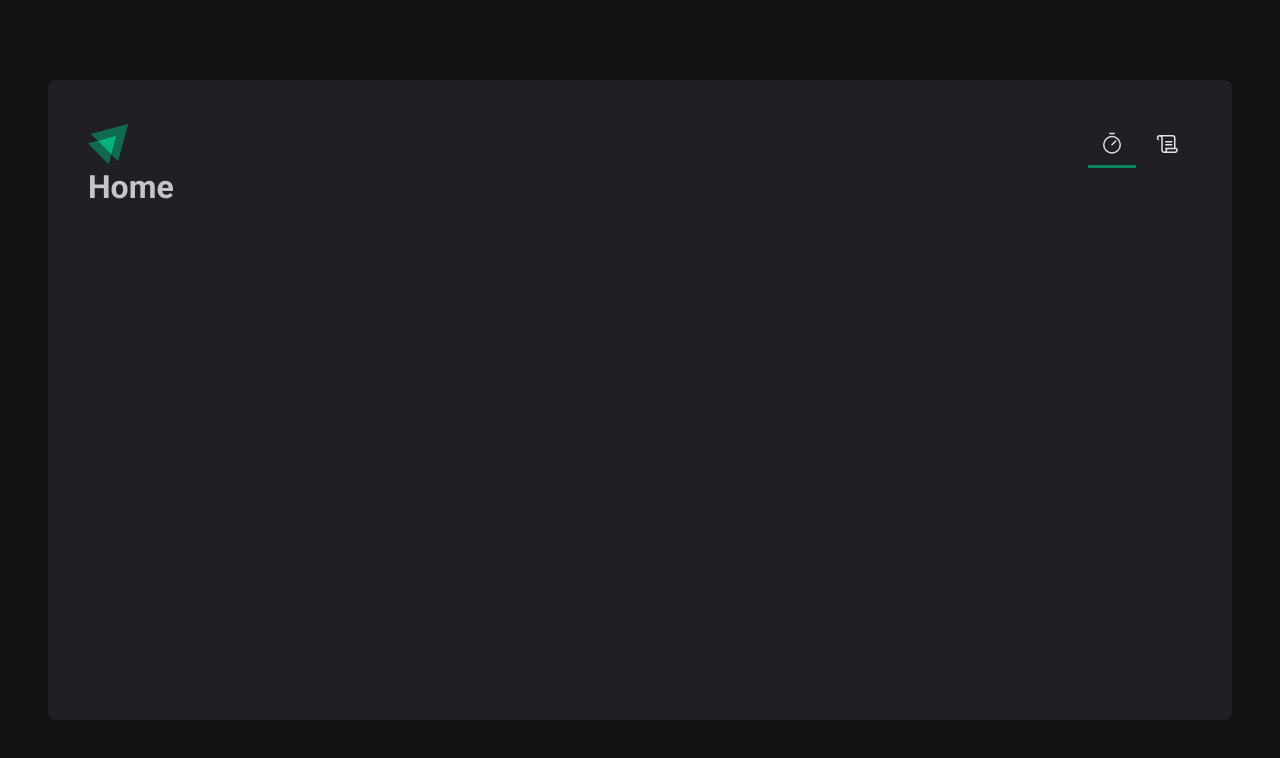
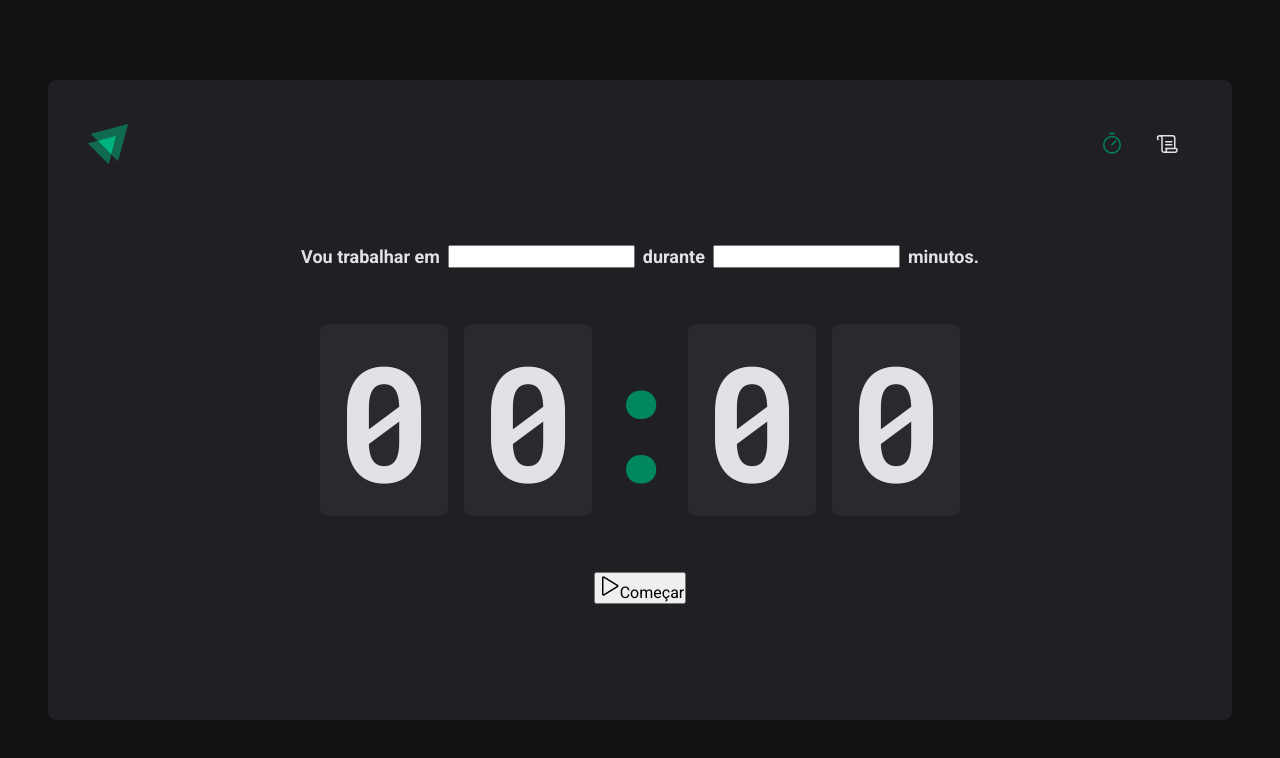
Before and after one commit to Maiquinho/ignite-timer, a React (Vite) app: page / in a window 1280 px wide. Shown: the top 758 px of the page. Built offline with nearby package versions, Linux system fonts and the light colour scheme.

Commit message:
Páginas e rotas - Página: Home

```diff
--- a/src/components/Header/styles.ts
+++ b/src/components/Header/styles.ts
@@ -27,12 +27,11 @@
         border-color 0.2s;
     }
 
-    a:hover,
-    a.active {
+    a:hover {
       border-bottom: 3px solid ${(props) => props.theme['green-500']};
     }
 
-    a.active:hover {
+    a.active {
       color: ${(props) => props.theme['green-500']};
     }
   }
--- a/src/global.ts
+++ b/src/global.ts
@@ -16,6 +16,7 @@
     body {
         background: ${(props) => props.theme['gray-900']};
         color: ${(props) => props.theme['gray-300']};
+        -webkit-font-smoothing: antialiased;
     }
 
     body, input, textarea, button {
--- a/src/pages/Home.tsx
+++ /dev/null
@@ -1,3 +0,0 @@
-export function Home() {
-  return <h1>Home</h1>
-}
--- /dev/null
+++ b/src/pages/Home/index.tsx
@@ -0,0 +1,38 @@
+import { Play } from '@phosphor-icons/react'
+import {
+  CountdownContainer,
+  FormContainer,
+  HomeContainer,
+  Separator,
+} from './styles'
+
+export function Home() {
+  return (
+    <HomeContainer>
+      <form>
+        <FormContainer>
+          <label htmlFor="task">Vou trabalhar em</label>
+          <input type="text" id="task" />
+
+          <label htmlFor="minutesAmount">durante</label>
+          <input type="number" id="minutesAmount" />
+
+          <span>minutos.</span>
+        </FormContainer>
+
+        <CountdownContainer>
+          <span>0</span>
+          <span>0</span>
+          <Separator>:</Separator>
+          <span>0</span>
+          <span>0</span>
+        </CountdownContainer>
+
+        <button>
+          <Play size={24} />
+          Começar
+        </button>
+      </form>
+    </HomeContainer>
+  )
+}
--- /dev/null
+++ b/src/pages/Home/styles.ts
@@ -0,0 +1,58 @@
+import styled from 'styled-components'
+
+export const HomeContainer = styled.main`
+  flex: 1;
+
+  display: flex;
+  flex-direction: column;
+  align-items: center;
+  justify-content: center;
+
+  form {
+    display: flex;
+    flex-direction: column;
+    align-items: center;
+    gap: 3.5rem;
+  }
+`
+
+export const FormContainer = styled.div`
+  width: 100%;
+  display: flex;
+  align-items: center;
+  justify-content: center;
+  flex-wrap: wrap;
+  gap: 0.5rem;
+
+  color: ${(props) => props.theme['gray-100']};
+
+  font-size: 1.125rem;
+  font-weight: bold;
+`
+
+export const CountdownContainer = styled.div`
+  font-family: 'Roboto Mono', monospace;
+  font-size: 10rem;
+  line-height: 8rem;
+  color: ${(props) => props.theme['gray-100']};
+
+  display: flex;
+  gap: 1rem;
+
+  span {
+    background-color: ${(props) => props.theme['gray-700']};
+    padding: 2rem 1rem;
+    border-radius: 8px;
+  }
+`
+
+export const Separator = styled.div`
+  padding: 2rem 0;
+  color: ${(props) => props.theme['green-500']};
+
+  width: 4rem;
+  overflow: hidden;
+
+  display: flex;
+  justify-content: center;
+`
```
